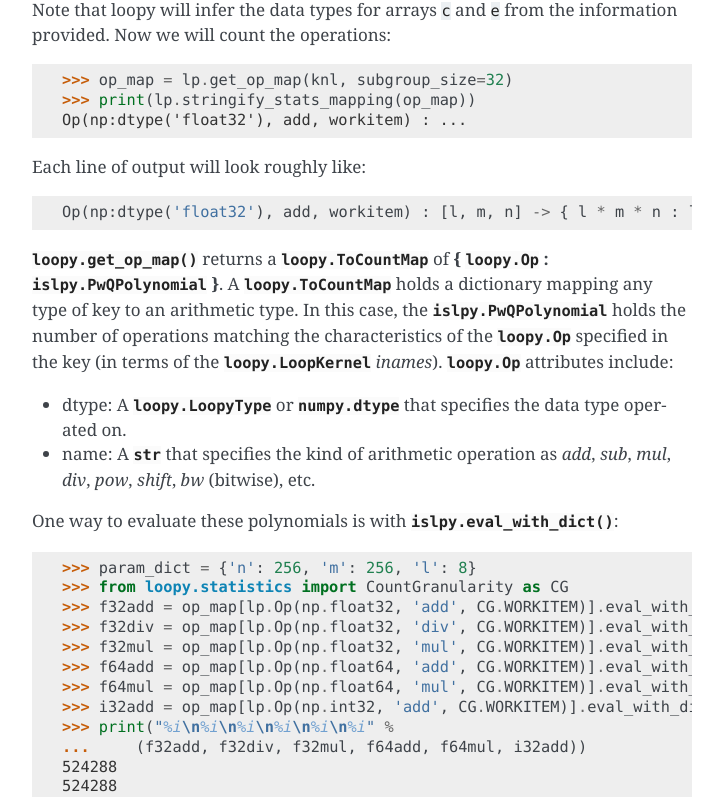
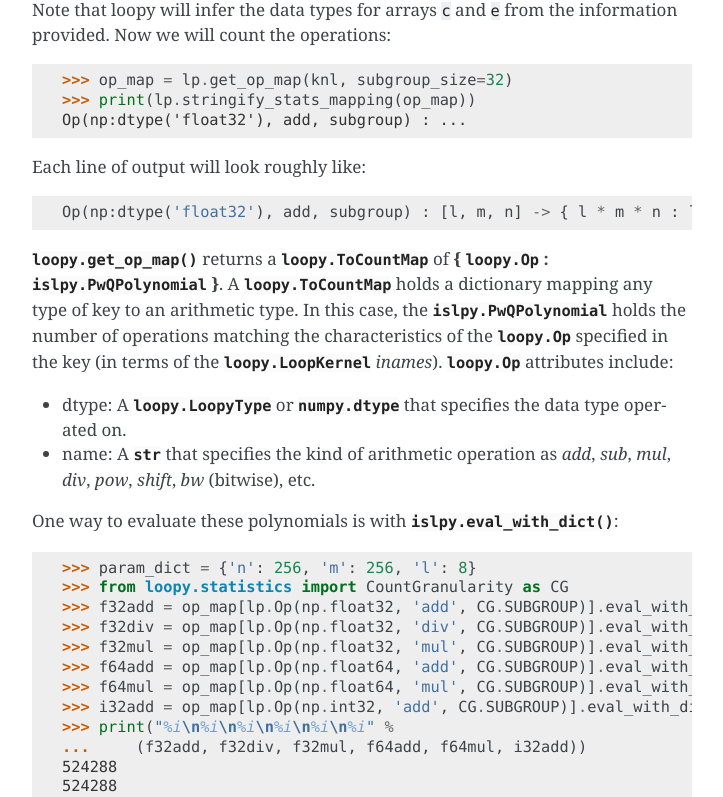
Before and after one commit to inducer/loopy, a Sphinx documentation site: the page built from doc/tutorial.rst, in a window 1280 px wide and 1400 px high, scrolled down 29497 px. Shown: the part 149-946 px from the top of the window, without its empty margins (388-1111 px from the left). Built offline with Sphinx 7.4.7, drawn with Linux system fonts in a browser that asks for light colours.

Commit message:
updated doctests to reflect count granularity change for local ops (workitem->subgroup)

```diff
--- a/doc/tutorial.rst
+++ b/doc/tutorial.rst
@@ -1553,11 +1553,11 @@ information provided. Now we will count the operations:
 
     >>> op_map = lp.get_op_map(knl, subgroup_size=32)
     >>> print(lp.stringify_stats_mapping(op_map))
-    Op(np:dtype('float32'), add, workitem) : ...
+    Op(np:dtype('float32'), add, subgroup) : ...
 
 Each line of output will look roughly like::
 
-    Op(np:dtype('float32'), add, workitem) : [l, m, n] -> { l * m * n : l > 0 and m > 0 and n > 0 }
+    Op(np:dtype('float32'), add, subgroup) : [l, m, n] -> { l * m * n : l > 0 and m > 0 and n > 0 }
 
 :func:`loopy.get_op_map` returns a :class:`loopy.ToCountMap` of **{**
 :class:`loopy.Op` **:** :class:`islpy.PwQPolynomial` **}**. A
@@ -1579,12 +1579,12 @@ One way to evaluate these polynomials is with :func:`islpy.eval_with_dict`:
 
     >>> param_dict = {'n': 256, 'm': 256, 'l': 8}
     >>> from loopy.statistics import CountGranularity as CG
-    >>> f32add = op_map[lp.Op(np.float32, 'add', CG.WORKITEM)].eval_with_dict(param_dict)
-    >>> f32div = op_map[lp.Op(np.float32, 'div', CG.WORKITEM)].eval_with_dict(param_dict)
-    >>> f32mul = op_map[lp.Op(np.float32, 'mul', CG.WORKITEM)].eval_with_dict(param_dict)
-    >>> f64add = op_map[lp.Op(np.float64, 'add', CG.WORKITEM)].eval_with_dict(param_dict)
-    >>> f64mul = op_map[lp.Op(np.float64, 'mul', CG.WORKITEM)].eval_with_dict(param_dict)
-    >>> i32add = op_map[lp.Op(np.int32, 'add', CG.WORKITEM)].eval_with_dict(param_dict)
+    >>> f32add = op_map[lp.Op(np.float32, 'add', CG.SUBGROUP)].eval_with_dict(param_dict)
+    >>> f32div = op_map[lp.Op(np.float32, 'div', CG.SUBGROUP)].eval_with_dict(param_dict)
+    >>> f32mul = op_map[lp.Op(np.float32, 'mul', CG.SUBGROUP)].eval_with_dict(param_dict)
+    >>> f64add = op_map[lp.Op(np.float64, 'add', CG.SUBGROUP)].eval_with_dict(param_dict)
+    >>> f64mul = op_map[lp.Op(np.float64, 'mul', CG.SUBGROUP)].eval_with_dict(param_dict)
+    >>> i32add = op_map[lp.Op(np.int32, 'add', CG.SUBGROUP)].eval_with_dict(param_dict)
     >>> print("%i\n%i\n%i\n%i\n%i\n%i" %
     ...     (f32add, f32div, f32mul, f64add, f64mul, i32add))
     524288
```
